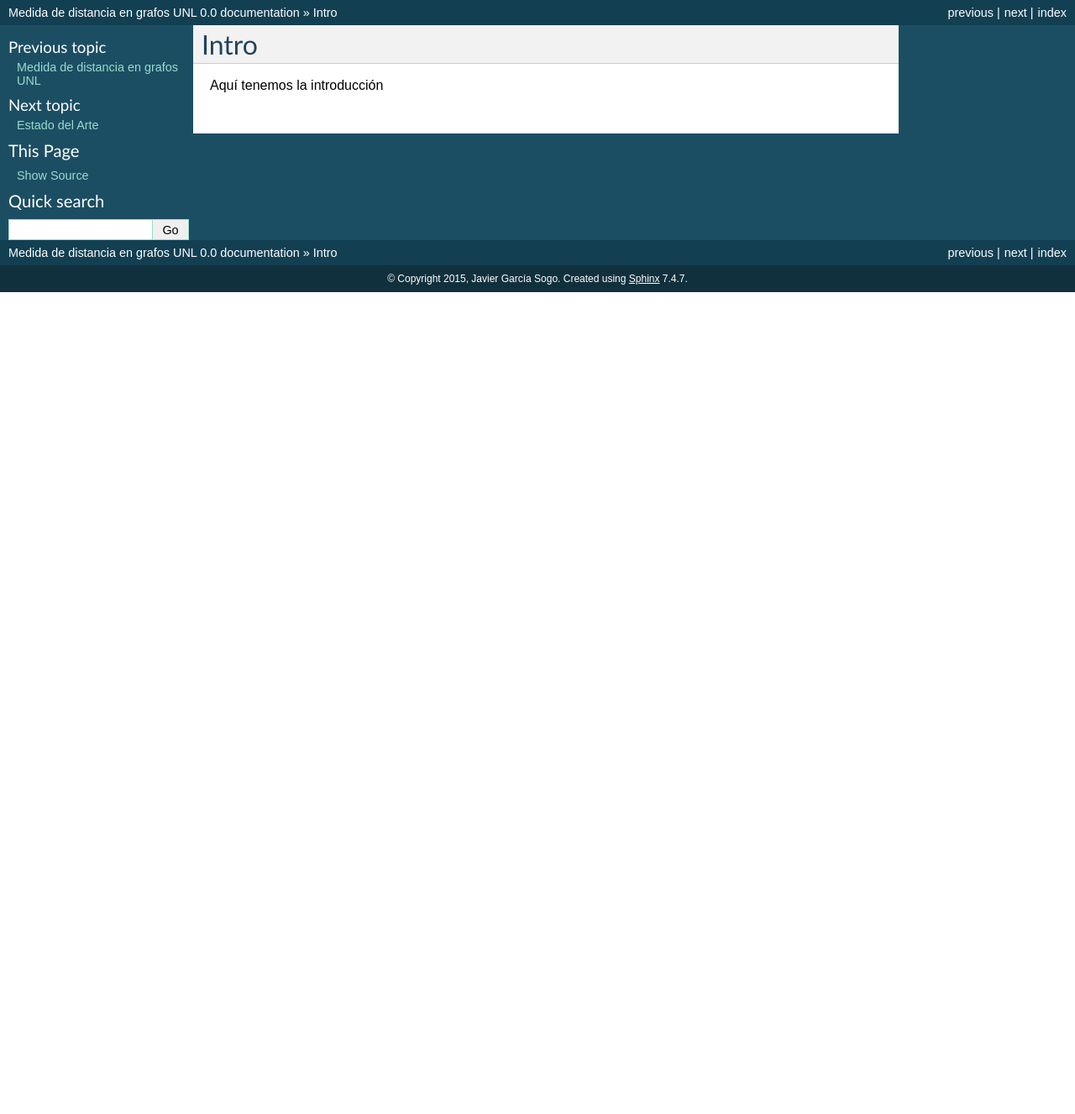
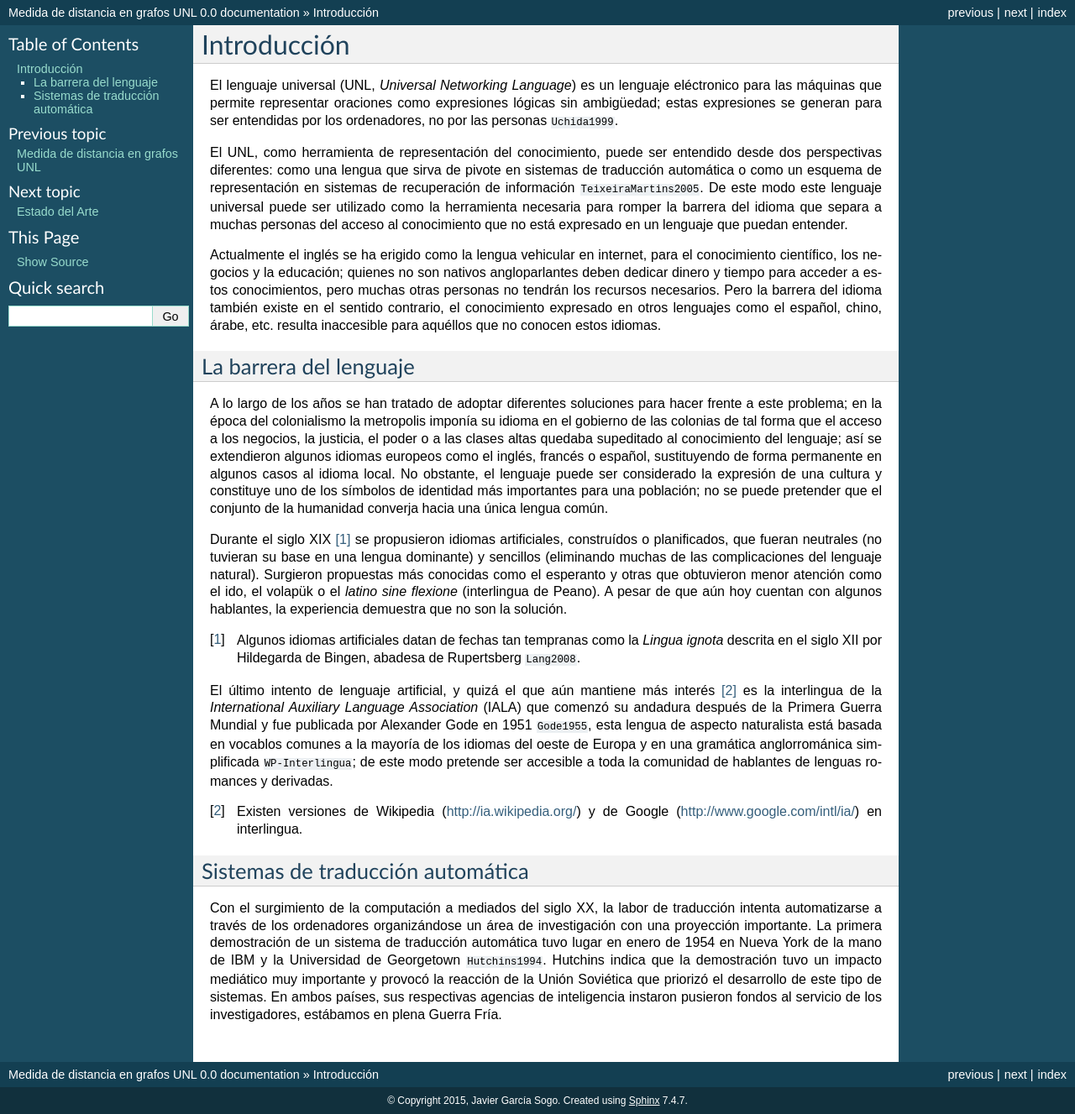
Before and after one commit to jgsogo/muia_tfm, a Sphinx documentation site: the page built from doc/intro.rst, in a window 1280 px wide. Shown: the whole page at 84% size. Built offline with Sphinx 7.4.7, drawn with Linux system fonts in a browser that asks for light colours; pages that are not in the unit, such as notebooks, are missing from menus; cross-references to code outside the pages are shown as plain code; before the commit the page ends 900 px from its top, so only the background shows below that.

Commit message:
una introducci?n interesante

```diff
--- a/doc/conf.py
+++ b/doc/conf.py
@@ -203,7 +203,7 @@ latex_elements = {
 #  author, documentclass [howto, manual, or own class]).
 latex_documents = [
   ('index', 'MedidadedistanciaengrafosUNL.tex', u'Medida de distancia en grafos UNL Documentation',
-   u'Javier García Sogo', 'manual'),
+   u'Javier García Sogo', 'howto'),
 ]
 
 # The name of an image file (relative to this directory) to place at the top of
--- a/doc/intro.rst
+++ b/doc/intro.rst
@@ -1,6 +1,79 @@
 
 
-Intro
-=====
+Introducción
+============
 
-Aquí tenemos la introducción
+El lenguaje universal (UNL, *Universal Networking Language*) es un lenguaje
+eléctronico para las máquinas que permite representar oraciones como expresiones
+lógicas sin ambigüedad; estas expresiones se generan para ser entendidas por
+los ordenadores, no por las personas :cite:`Uchida1999`.
+
+El UNL, como herramienta de representación del conocimiento, puede ser entendido
+desde dos perspectivas diferentes: como una lengua que sirva de pivote en sistemas
+de traducción automática o como un esquema de representación en sistemas de
+recuperación de información :cite:`TeixeiraMartins2005`. De este modo este
+lenguaje universal puede ser utilizado como la herramienta necesaria para romper
+la barrera del idioma que separa a muchas personas del acceso al conocimiento que
+no está expresado en un lenguaje que puedan entender.
+
+Actualmente el inglés se ha erigido como la lengua vehicular en internet, para el
+conocimiento científico, los negocios y la educación; quienes no son nativos
+angloparlantes deben dedicar dinero y tiempo para acceder a estos conocimientos,
+pero muchas otras personas no tendrán los recursos necesarios. Pero la barrera del
+idioma también existe en el sentido contrario, el conocimiento expresado en otros
+lenguajes como el español, chino, árabe, etc. resulta inaccesible para aquéllos
+que no conocen estos idiomas.
+
+
+La barrera del lenguaje
+-----------------------
+
+.. TODO: Incorporar en este párrafo:
+   * Alguna referencia antropológica
+   * Números sobre cuántos traductores hay
+   * Cuántos debería haber para toda la información que se genera
+   * Primeras herramientas informáticas de traducción automática.
+
+A lo largo de los años se han tratado de adoptar diferentes soluciones para hacer
+frente a este problema; en la época del colonialismo la metropolis imponía su idioma
+en el gobierno de las colonias de tal forma que el acceso a los negocios, la
+justicia, el poder o a las clases altas quedaba supeditado al conocimiento del lenguaje;
+así se extendieron algunos idiomas europeos como el inglés, francés o español,
+sustituyendo de forma permanente en algunos casos al idioma local. No obstante, el
+lenguaje puede ser considerado la expresión de una cultura y constituye uno de los
+símbolos de identidad más importantes para una población; no se puede pretender que
+el conjunto de la humanidad converja hacia una única lengua común.
+
+Durante el siglo XIX [#]_ se propusieron idiomas artificiales, construídos o planificados,
+que fueran neutrales (no tuvieran su base en una lengua dominante) y sencillos (eliminando
+muchas de las complicaciones del lenguaje natural). Surgieron propuestas más conocidas
+como el esperanto y otras que obtuvieron menor atención como el ido, el
+volapük o el *latino sine flexione* (interlingua de Peano). A pesar de que aún hoy
+cuentan con algunos hablantes, la experiencia demuestra que no son la solución.
+
+.. [#] Algunos idiomas artificiales datan de fechas tan tempranas como la *Lingua ignota*
+   descrita en el siglo XII por Hildegarda de Bingen, abadesa de Rupertsberg :cite:`Lang2008`.
+
+El último intento de lenguaje artificial, y quizá el que aún mantiene más interés [#]_ es
+la interlingua de la *International Auxiliary Language Association* (IALA) que comenzó
+su andadura después de la Primera Guerra Mundial y fue publicada por Alexander Gode
+en 1951 :cite:`Gode1955`, esta lengua de aspecto naturalista está basada en vocablos
+comunes a la mayoría de los idiomas del oeste de Europa y en una gramática anglorrománica
+simplificada :cite:`WP-Interlingua`; de este modo pretende ser accesible a toda la comunidad
+de hablantes de lenguas romances y derivadas.
+
+.. [#] Existen versiones de Wikipedia (http://ia.wikipedia.org/) y de
+   Google (http://www.google.com/intl/ia/) en interlingua.
+
+
+Sistemas de traducción automática
+---------------------------------
+Con el surgimiento de la computación a mediados del siglo XX, la labor de traducción
+intenta automatizarse a través de los ordenadores organizándose un área de investigación
+con una proyección importante. La primera demostración de un sistema de traducción
+automática tuvo lugar en enero de 1954 en Nueva York de la mano de IBM y la Universidad
+de Georgetown :cite:`Hutchins1994`. Hutchins indica que la demostración tuvo un impacto
+mediático muy importante y provocó la reacción de la Unión Soviética que priorizó el
+desarrollo de este tipo de sistemas. En ambos países, sus respectivas agencias de
+inteligencia instaron pusieron fondos al servicio de los investigadores, estábamos
+en plena Guerra Fría.
```
Also changed, not shown: doc/i.state-of-the-art/index.rst (+0 -8 lines).
